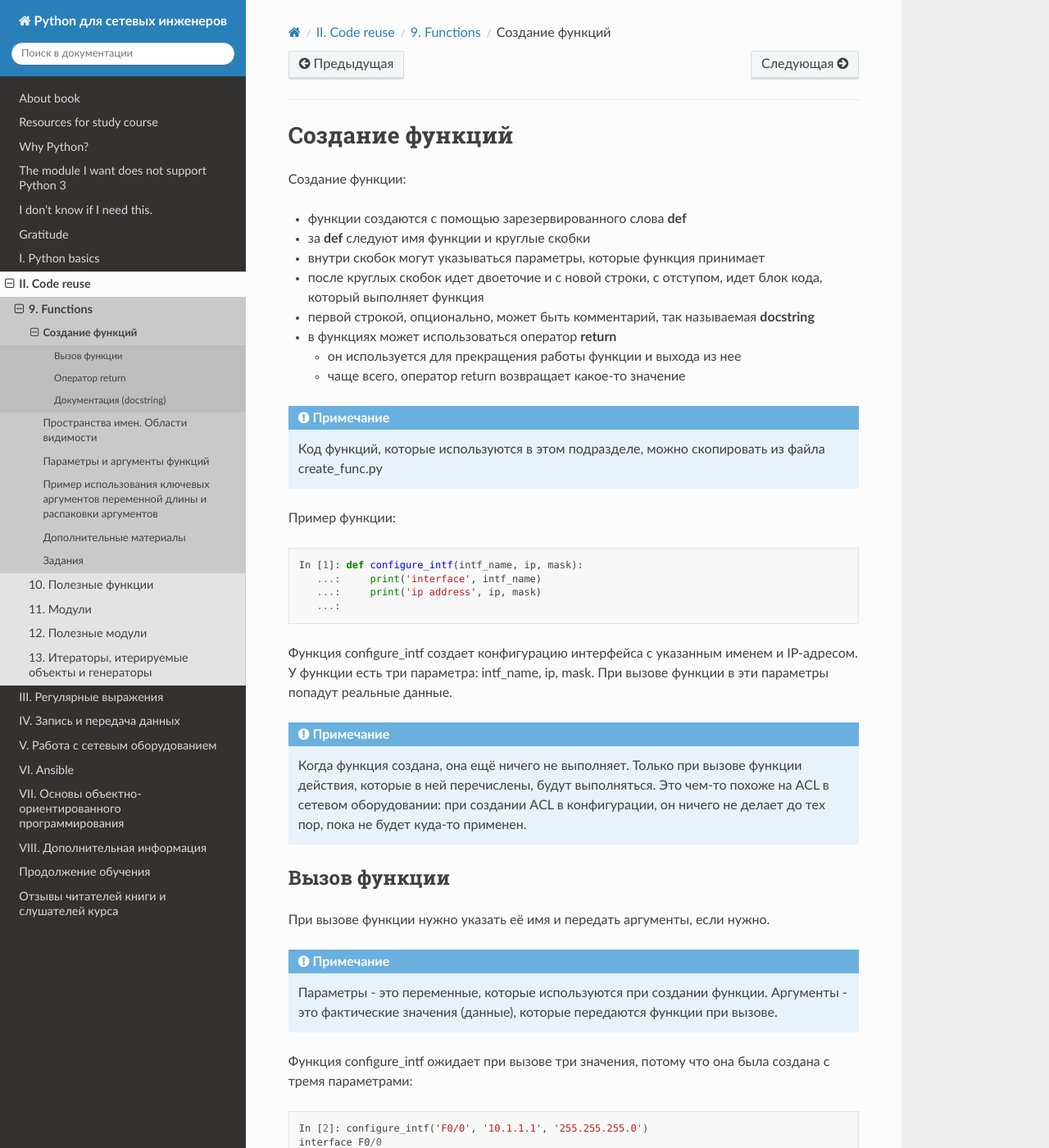
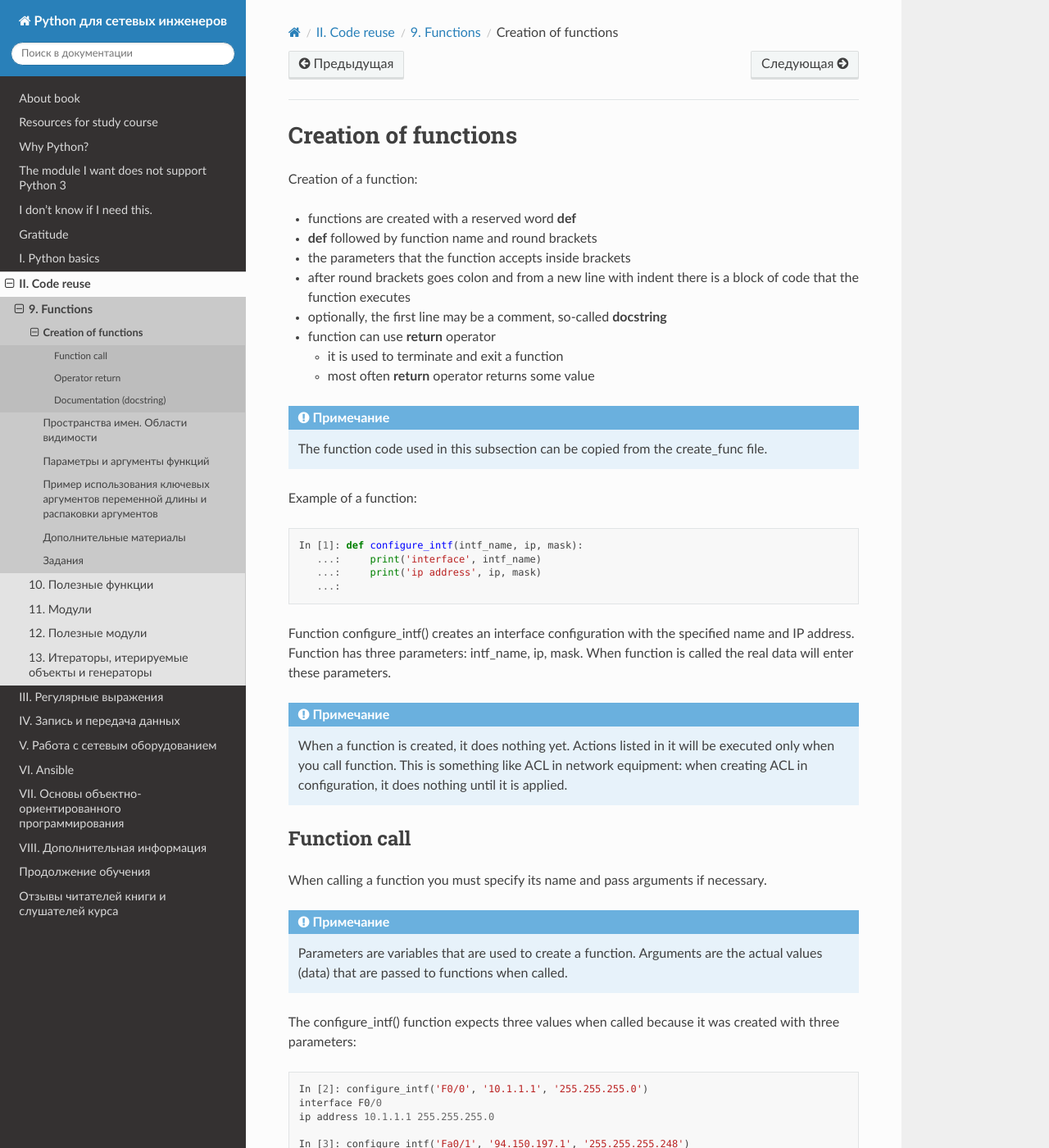
Before and after one commit to Aidar5/nattoeng, a Sphinx documentation site: the page built from docs/source/book/09_functions/1_create_func.rst, in a window 1280 px wide and 1400 px high. Shown: the whole window at 82% size. Built offline with Sphinx 7.4.7 and the Read the Docs theme 2.0.0, drawn with Linux system fonts in a browser that asks for light colours; pages that are not in the unit, such as notebooks, are missing from menus; some of the changed text lies outside the part shown.

Commit message:
Update 1_create_func.rst

```diff
--- a/docs/source/book/09_functions/1_create_func.rst
+++ b/docs/source/book/09_functions/1_create_func.rst
@@ -1,24 +1,22 @@
-Создание функций
+Creation of functions
 ----------------
 
-Создание функции:
+Creation of a function:
 
-* функции создаются с помощью зарезервированного слова **def**
-* за **def** следуют имя функции и круглые скобки
-* внутри скобок могут указываться параметры, которые функция принимает
-* после круглых скобок идет двоеточие и с новой строки, с отступом, идет блок
-  кода, который выполняет функция
-* первой строкой, опционально, может быть комментарий, так называемая **docstring**
-* в функциях может использоваться оператор **return**
+* functions are created with a reserved word **def**
+* **def** followed by function name and round brackets
+* the parameters that the function accepts inside brackets
+* after round brackets goes colon and from a new line with indent there is a block of code that the function executes
+* optionally, the first line may be a comment, so-called **docstring**
+* function can use **return** operator
 
-  * он используется для прекращения работы функции и выхода из нее
-  * чаще всего, оператор return возвращает какое-то значение
+  * it is used to terminate and exit a function
+  * most often **return** operator returns some value
 
 .. note::
-    Код функций, которые используются в этом подразделе, можно
-    скопировать из файла create_func.py
+    The function code used in this subsection can be copied from the create_func file.
 
-Пример функции:
+Example of a function:
 
 .. code:: python
 
@@ -27,31 +25,22 @@
        ...:     print('ip address', ip, mask)
        ...:
 
-Функция configure_intf создает конфигурацию интерфейса с указанным именем и IP-адресом.
-У функции есть три параметра: intf_name, ip, mask. При вызове функции в эти параметры
-попадут реальные данные.
+Function configure_intf() creates an interface configuration with the specified name and IP address.
+Function has three parameters: intf_name, ip, mask. When function is called the real data will enter these parameters.
 
 .. note::
-    Когда функция создана, она ещё ничего не выполняет. Только при вызове
-    функции действия, которые в ней перечислены, будут выполняться. Это
-    чем-то похоже на ACL в сетевом оборудовании: при создании ACL в
-    конфигурации, он ничего не делает до тех пор, пока не будет куда-то
-    применен.
+    When a function is created, it does nothing yet. Actions listed in it will be executed only when you call function. This is something like ACL in network equipment: when creating ACL in configuration, it does nothing until it is applied.
 
-Вызов функции
+Function call
 ~~~~~~~~~~~~~
 
-При вызове функции нужно указать её имя и передать аргументы, если
-нужно.
+When calling a function you must specify its name and pass arguments if necessary.
 
 .. note::
-    Параметры - это переменные, которые используются при создании
-    функции.
-    Аргументы - это фактические значения (данные), которые передаются
-    функции при вызове.
+    Parameters are variables that are used to create a function.
+    Arguments are the actual values (data) that are passed to functions when called.
 
-Функция configure_intf ожидает при вызове три значения, потому
-что она была создана с тремя параметрами:
+The configure_intf() function expects three values when called because it was created with three parameters:
 
 .. code:: python
 
@@ -63,11 +52,9 @@
     interface Fa0/1
     ip address 94.150.197.1 255.255.255.248
 
-Текущий вариант функции configure_intf выводит команды на стандартный поток вывода,
-команды можно увидеть, но при этом результат функции нельзя сохранить в переменную.
+Current configure_intf() function prints commands to a standard output, commands can be seen but the result of the function cannot be saved to a variable.
 
-Например, функция sorted не просто выводит результат сортировки на стандартный поток вывода,
-а **возвращает** его, поэтому его можно сохранить в переменную таким образом:
+For example, the sorted() function does not simply print the sorting result to the standard output stream but **returns** it, so it can be saved to the variable in this way:
 
 .. code:: python
 
@@ -82,11 +69,9 @@
     Out[7]: [0, 2, 22, 40]
 
 .. note::
-    Обратите внимание на строку ``Out[5]`` в ipython: таким образом ipython показывает,
-    что функция/метод что-то возвращает и показывает, что именно возвращает.
+    Note the string ``Out[5]`` in ipython: thus ipython shows that the function/method returns something and shows what it returns.
 
-Если же попытаться записать в переменную результат функции configure_intf,
-в переменной окажется значение None:
+If you try to write the result of configure_intf() function to a variable, the variable will have None:
 
 .. code:: python
 
@@ -97,19 +82,15 @@
     In [9]: print(result)
     None
 
-Чтобы функция могла возвращать какое-то значение, надо использовать оператор ``return``.
+For a function to return a value, use ``return`` operator.
 
-Оператор return
+Operator return
 ~~~~~~~~~~~~~~~
 
-Оператор **return** используется для возврата какого-то значения, и в то же время
-он завершает работу функции.
-Функция может возвращать любой объект Python.
-По умолчанию, функция всегда возвращает ``None``.
+The **return** operator is used to return a value while it completes the function.
+Функция может возвращать любой объект Python. Function can return any Python object. By default, function always returns ``None``.
 
-
-Для того, чтобы функция configure_intf возвращала значение, которое потом можно,
-например, присвоить переменной, надо использовать оператор ``return``:
+In order for the configure_intf() function to return a value that can then be assigned to a variable, you must use ``return`` operator:
 
 .. code:: python
 
@@ -128,31 +109,26 @@
     Out[13]: 'interface Fa0/0\nip address 10.1.1.1 255.255.255.0'
 
 
-Теперь в переменой result находится строка с командами для настройки интерфейса.
+Now the result variable contains a line with commands to configure interface.
 
-В реальной жизни практически всегда функция будет возвращать какое-то
-значение. Вместе с тем можно использовать выражение print, чтобы
-дополнительно выводить какие-то сообщения.
+In real life, function will almost always return some value. However, it is possible to use print() to add some messages.
 
-Ещё один важный аспект работы оператора return: после return, функция завершает работу,
-а значит выражения, которые идут после return, не выполняются.
+Another important aspect of the **return** operator is that after **return** the function closes, meaning that the expressions that follow **return** are not executed.
 
-Например, в функции ниже, строка "Конфигурация готова" не будет выводиться, так как она
-стоит после return:
+For example, in the function below the line «Configuration is ready» will not be displayed because it stands after **return**:
 
 .. code:: python
 
     In [14]: def configure_intf(intf_name, ip, mask):
         ...:     config = f'interface {intf_name}\nip address {ip} {mask}'
         ...:     return config
-        ...:     print('Конфигурация готова')
+        ...:     print('Configuration is ready')
         ...:
 
     In [15]: configure_intf('Fa0/0', '10.1.1.1', '255.255.255.0')
     Out[15]: 'interface Fa0/0\nip address 10.1.1.1 255.255.255.0'
 
-Функция может возвращать несколько значений. В этом случае, они пишутся через запятую после оператора return.
-При этом фактически функция возвращает кортеж:
+The function can return multiple values. In this case, they are separated by a comma after **return** operator. In fact, the function returns the tuple:
 
 .. code:: python
 
@@ -179,18 +155,16 @@
     Out[22]: 'ip address 10.1.1.1 255.255.255.0'
 
 
-Документация (docstring)
+Documentation (docstring)
 ~~~~~~~~~~~~~~~~~~~~~~~~
 
-Первая строка в определении функции - это docstring, строка
-документации. Это комментарий, который используется как описание
-функции:
+The first line in the function definition is the docstring, the documentation string. This is a comment that is used to describe a function:
 
 .. code:: python
 
     In [23]: def configure_intf(intf_name, ip, mask):
         ...:     '''
-        ...:     Функция генерирует конфигурацию интерфейса
+        ...:     Fucntion generates interface configuration
         ...:     '''
         ...:     config_intf = f'interface {intf_name}\n'
         ...:     config_ip = f'ip address {ip} {mask}'
@@ -199,15 +173,10 @@
 
     In [24]: configure_intf?
     Signature: configure_intf(intf_name, ip, mask)
-    Docstring: Функция генерирует конфигурацию интерфейса
+    Docstring: Fucntion generates interface configuration
     File:      ~/repos/pyneng-examples-exercises/examples/06_control_structures/<ipython-input-23-2b2bd970db8f>
     Type:      function
 
 
 
-Лучше не лениться писать краткие комментарии, которые описывают
-работу функции. Например, описать, что функция ожидает на вход,
-какого типа должны быть аргументы и что будет на выходе. Кроме того,
-лучше написать пару предложений о том, что делает функция. Это очень
-поможет, когда через месяц-два вы будете пытаться понять, что делает
-функция, которую вы же написали.
+It is best not to be lazy to write short comments that describe the function. For example, describe what the function expects to input, what type of arguments should be and what will be the output. Besides, it is better to write a couple of sentences about what function does. This will help when in a month or two you will be trying to understand what the function you wrote is doing.
```
